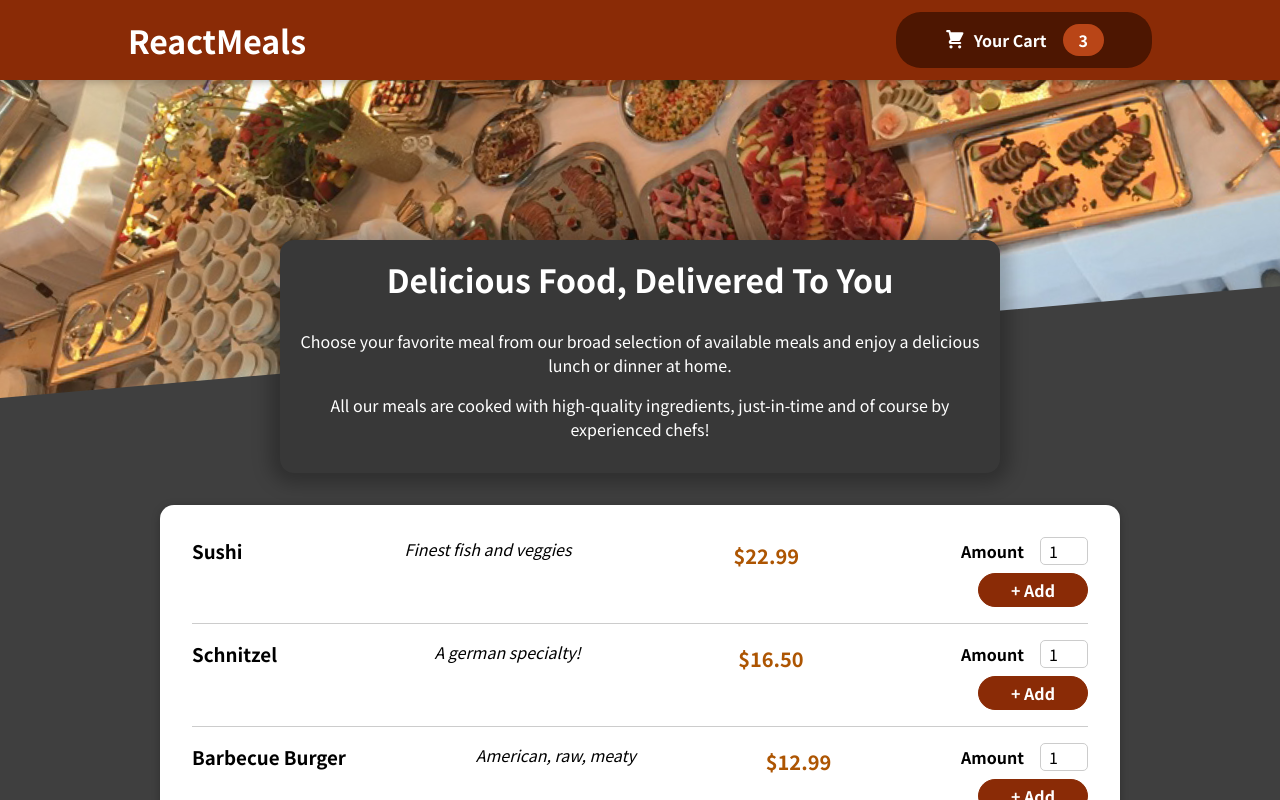
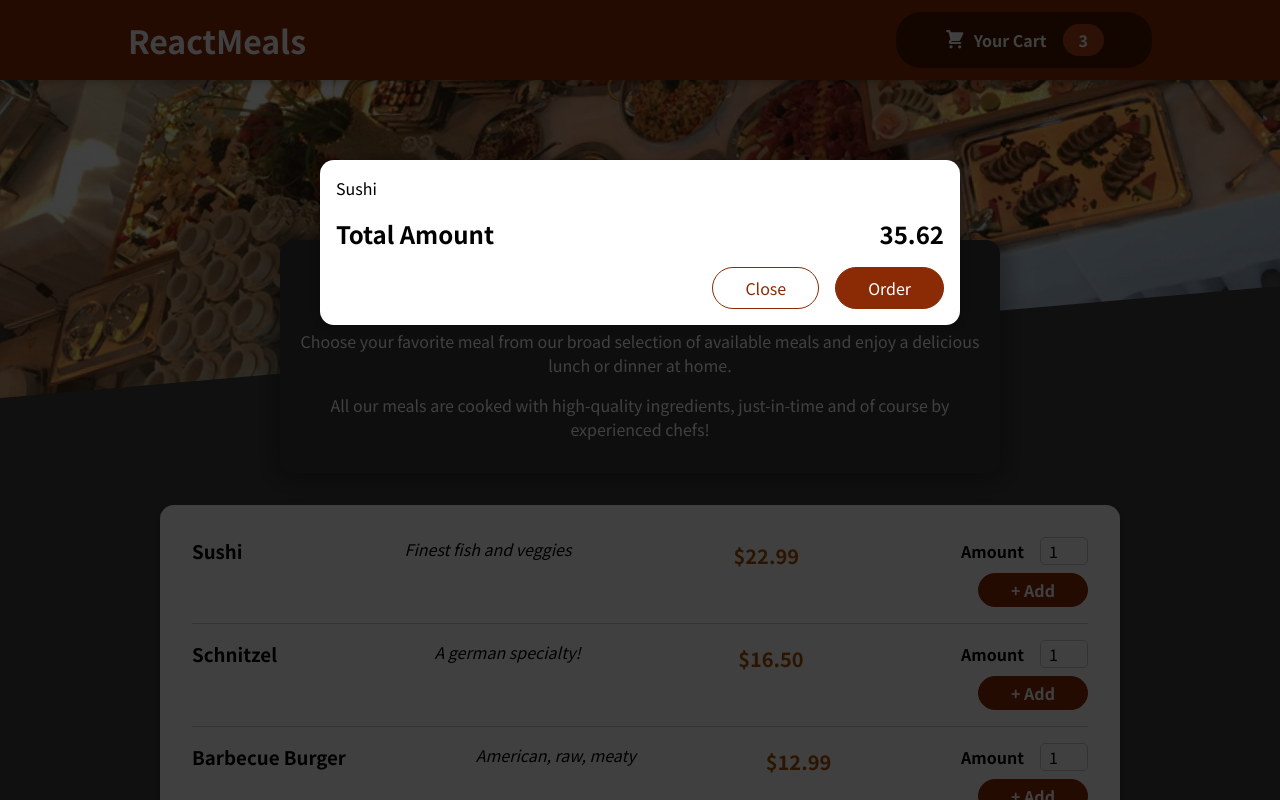
Before and after one commit to hoszie/ReactMeals, a React (Create React App) app: page / in a window 1280 px wide. Shown: the top 800 px of the page. Built offline with nearby package versions, Linux system fonts and the light colour scheme.

Commit message:
added a Modal via a React Portal

```diff
--- a/public/index.html
+++ b/public/index.html
@@ -28,6 +28,7 @@
   </head>
   <body>
     <noscript>You need to enable JavaScript to run this app.</noscript>
+    <div id="overlays"></div>
     <div id="root"></div>
     <!--
       This HTML file is a template.
--- a/src/App.js
+++ b/src/App.js
@@ -1,10 +1,12 @@
 import React, { Fragment } from 'react';
 import Header from './components/Layout/Header';
 import Meals from './components/Meals/Meals';
+import Cart from './components/Cart/Cart';
 
 function App() {
   return (
     <Fragment>
+      <Cart />
       <Header />
       <main>
         <Meals />
--- a/src/components/Cart/Cart.js
+++ b/src/components/Cart/Cart.js
@@ -1,12 +1,17 @@
-import React from "react";
-import styles from "./Cart.module.css";
+import Modal from '../UI/Modal';
+import styles from './Cart.module.css';
 
-const Cart = props => {
-  const cartItems = <ul className={styles['cart-item']}>{[
-    { id: "c1", name: "suchi", amount: 2, price: 12.99 }
-  ].map(item => <li>{item.name}</li>)}</ul>;
+const Cart = (props) => {
+  const cartItems = (
+    <ul className={styles['cart-items']}>
+      {[{ id: 'c1', name: 'Sushi', amount: 2, price: 12.99 }].map((item) => (
+        <li>{item.name}</li>
+      ))}
+    </ul>
+  );
+
   return (
-    <div>
+    <Modal>
       {cartItems}
       <div className={styles.total}>
         <span>Total Amount</span>
@@ -16,7 +21,7 @@
         <button className={styles['button--alt']}>Close</button>
         <button className={styles.button}>Order</button>
       </div>
-    </div>
+    </Modal>
   );
 };
 
--- a/src/components/Meals/AvailableMeals.js
+++ b/src/components/Meals/AvailableMeals.js
@@ -34,6 +34,7 @@
 const AvailableMeals = () => {
   const mealsList = DUMMY_MEALS.map(meal => (
     <MealItem
+      id={meal.id}
       key={meal.id}
       name={meal.name}
       description={meal.description}
--- a/src/components/Meals/MealItem/MealItem.js
+++ b/src/components/Meals/MealItem/MealItem.js
@@ -12,7 +12,7 @@
       <div className={styles.description}>{props.description}</div>
       <div className={styles.price}>{price}</div>
       <div>
-        <MealItemForm />
+        <MealItemForm id={props.id}/>
       </div>
     </li>
   )
--- a/src/components/Meals/MealItem/MealItemForm.js
+++ b/src/components/Meals/MealItem/MealItemForm.js
@@ -7,7 +7,7 @@
   return (
     <form className={styles.form}>
       <Input label="Amount" input={{
-        id: Math.random().toString(),
+        id: 'amount_' + props.id,
         type: 'number',
         min: '1',
         max: '5',
--- /dev/null
+++ b/src/components/UI/Modal.js
@@ -0,0 +1,32 @@
+import { Fragment } from 'react';
+import ReactDOM from 'react-dom';
+
+import styles from './Modal.module.css';
+
+const Backdrop = (props) => {
+  return <div className={styles.backdrop} />;
+};
+
+const ModalOverlay = (props) => {
+  return (
+    <div className={styles.modal}>
+      <div className={styles.content}>{props.children}</div>
+    </div>
+  );
+};
+
+const portalElement = document.getElementById('overlays');
+
+const Modal = (props) => {
+  return (
+    <Fragment>
+      {ReactDOM.createPortal(<Backdrop />, portalElement)}
+      {ReactDOM.createPortal(
+        <ModalOverlay>{props.children}</ModalOverlay>,
+        portalElement
+      )}
+    </Fragment>
+  );
+};
+
+export default Modal;
--- /dev/null
+++ b/src/components/UI/Modal.module.css
@@ -0,0 +1,40 @@
+.backdrop {
+  position: fixed;
+  top: 0;
+  left: 0;
+  width: 100%;
+  height: 100vh;
+  z-index: 20;
+  background-color: rgba(0, 0, 0, 0.75);
+}
+
+.modal {
+  position: fixed;
+  top: 20vh;
+  left: 5%;
+  width: 90%;
+  background-color: white;
+  padding: 1rem;
+  border-radius: 14px;
+  box-shadow: 0 2px 8px rgba(0, 0, 0, 0.25);
+  z-index: 30;
+  animation: slide-down 300ms ease-out forwards;
+}
+
+@media (min-width: 768px) {
+  .modal {
+    width: 40rem;
+    left: calc(50% - 20rem);
+  }
+}
+
+@keyframes slide-down {
+  from {
+    opacity: 0;
+    transform: translateY(-3rem);
+  }
+  to {
+    opacity: 1;
+    transform: translateY(0);
+  }
+}
```
Also changed, not shown: 1 other file (tests, documents, lock files or other folders).
